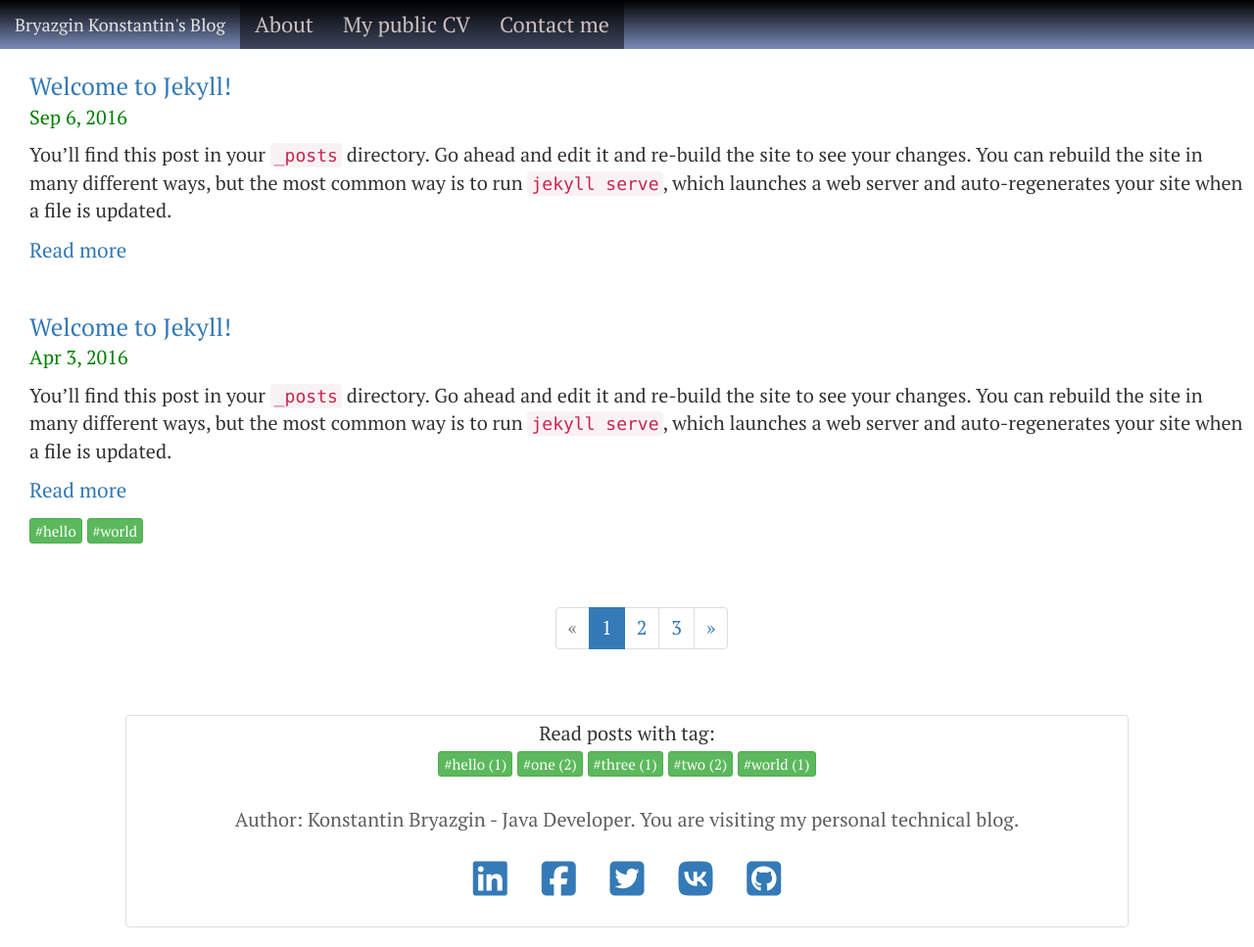
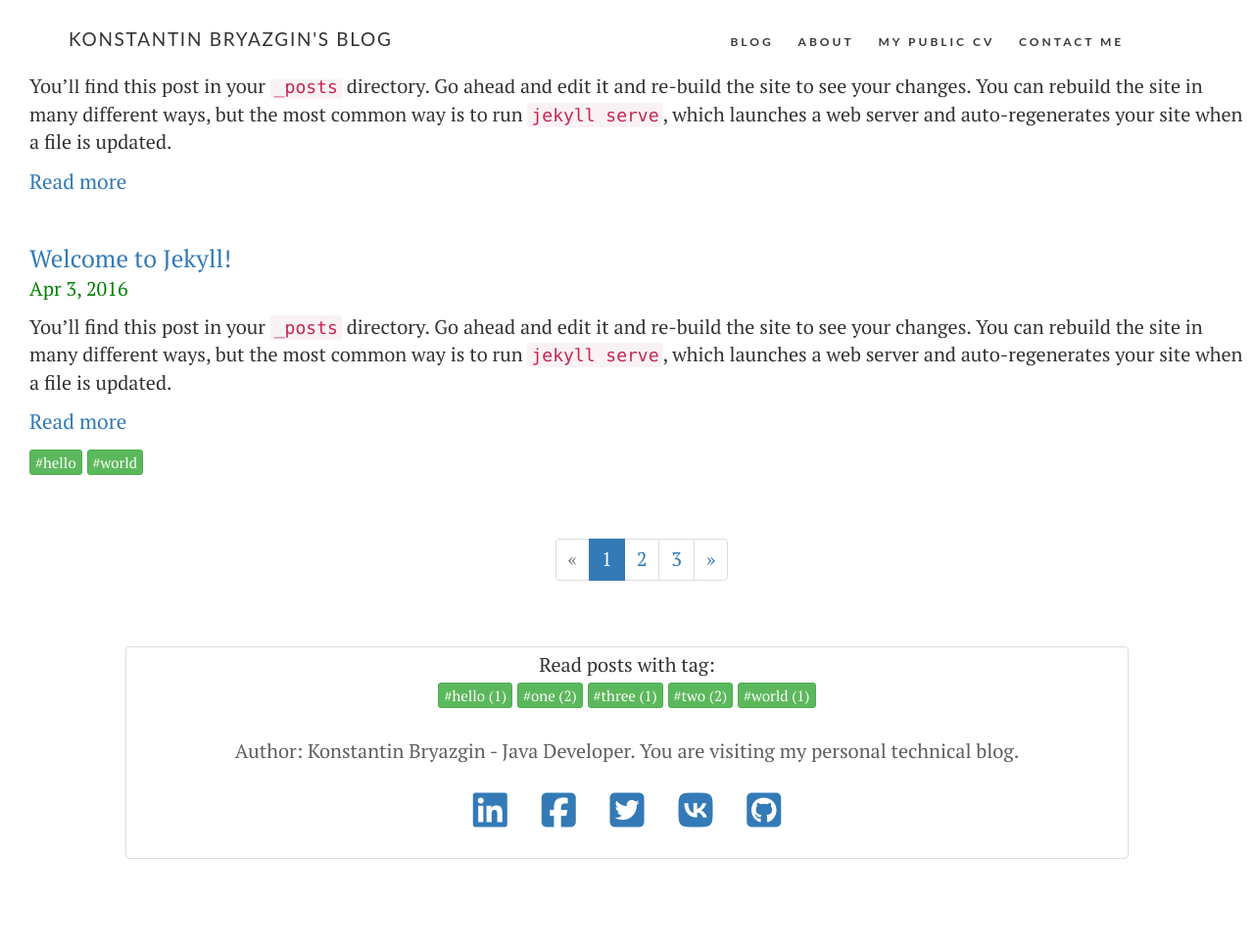
Before and after one commit to kosbr/kosbr.github.io, a Jekyll site: the page built from index.html, in a window 1280 px wide and 967 px high. Shown: the whole window at 98% size. Built offline with Jekyll 4.4.1, drawn with Linux system fonts in a browser that asks for light colours; nearby versions of some CDN libraries; the list of posts is cut into pages by our own code.

Commit message:
new big display navigation

```diff
--- a/_includes/header.html
+++ b/_includes/header.html
@@ -1,22 +1,35 @@
-<header>
-    <div id="custom-bootstrap-menu" class="navbar navbar-default " role="navigation">
-        <div class="container-fluid">
-            <div class="navbar-header"><a class="navbar-brand" href="/">Bryazgin Konstantin's Blog</a>
-                <button type="button" class="navbar-toggle" data-toggle="collapse" data-target=".navbar-menubuilder">
-                    <span class="sr-only">Toggle navigation</span><span class="icon-bar"></span><span
-                        class="icon-bar"></span><span class="icon-bar"></span>
-                </button>
-            </div>
-            <div class="collapse navbar-collapse navbar-menubuilder">
-                <ul class="nav navbar-nav navbar-left">
-                    <li class="{% if page.url == '/about/' %} active {% endif %}"><a href="/about/">About</a>
-                    </li>
-                    <li class="{% if page.url == '/cv/' %} active {% endif %}"><a href="/cv/">My public CV</a>
-                    </li>
-                    <li class="{% if page.url == '/contact/' %} active {% endif %}"><a href="/contact/">Contact me</a>
-                    </li>
-                </ul>
-            </div>
-        </div>
+<!--<header>-->
+<!--<div id="custom-bootstrap-menu" class="navbar navbar-default " role="navigation">-->
+<!--<div class="container-fluid">-->
+<!--<div class="navbar-header"><a class="navbar-brand" href="/">Bryazgin Konstantin's Blog</a>-->
+<!--<button type="button" class="navbar-toggle" data-toggle="collapse" data-target=".navbar-menubuilder">-->
+<!--<span class="sr-only">Toggle navigation</span><span class="icon-bar"></span><span-->
+<!--class="icon-bar"></span><span class="icon-bar"></span>-->
+<!--</button>-->
+<!--</div>-->
+<!--<div class="collapse navbar-collapse navbar-menubuilder">-->
+<!--<ul class="nav navbar-nav navbar-left">-->
+<!--<li class="{% if page.url == '/about/' %} active {% endif %}"><a href="/about/">About</a>-->
+<!--</li>-->
+<!--<li class="{% if page.url == '/cv/' %} active {% endif %}"><a href="/cv/">My public CV</a>-->
+<!--</li>-->
+<!--<li class="{% if page.url == '/contact/' %} active {% endif %}"><a href="/contact/">Contact me</a>-->
+<!--</li>-->
+<!--</ul>-->
+<!--</div>-->
+<!--</div>-->
+<!--</div>-->
+<!--</header>-->
+
+
+<nav class="navbar navbar-white navbar-fixed-top">
+    <div class="container menu-container">
+        <span class="project-title">Konstantin Bryazgin's blog</span>
+        <ul class="menu-items">
+            <li class="menu-item"><a class="menu-link" href="/">Blog</a></li>
+            <li class="menu-item"><a class="menu-link" href="/about/">About</a></li>
+            <li class="menu-item"><a class="menu-link" href="/cv/">My public CV</a></li>
+            <li class="menu-item"><a class="menu-link" href="/contact/">Contact me</a></li>
+        </ul>
     </div>
-</header>
+</nav>
--- a/css/main.scss
+++ b/css/main.scss
@@ -92,5 +92,6 @@ $icon-font-path: "/bower_components/bootstrap-sass/assets/fonts/bootstrap/";
 // Import partials from `sass_dir` (defaults to `_sass`)
 @import
         "css/syntax-highlighting",
-        "css/nav"
+        "css/nav",
+        "css/menu"
 ;
--- /dev/null
+++ b/css/menu.scss
@@ -0,0 +1,45 @@
+.menu-link {
+  font-family: "Lato", Arial, "Helvetica Neue", Helvetica, sans-serif;
+
+  color: #3a3a3a;
+  text-transform: uppercase;
+  font-weight: 700;
+  letter-spacing: 3px;
+  font-size: 12px;
+  cursor: pointer;
+}
+
+.menu-link:hover {
+  @extend .menu-link;
+  color: #afafaf;
+  text-decoration: none;
+}
+
+.menu-items {
+  display: inline;
+  list-style-type: none;
+  margin-left: 300px;
+}
+
+
+.menu-item {
+  display: inline;
+  margin-right: 20px;
+
+}
+
+.menu-container {
+  height: 80px;
+  line-height: 80px;
+}
+
+.navbar-white {
+  background-color: white;
+}
+
+.project-title {
+  letter-spacing: 1.7px;
+  text-transform: uppercase;
+  font-size: 19px;
+  font-family: "Lato", Arial, "Helvetica Neue", Helvetica, sans-serif;
+}
```
